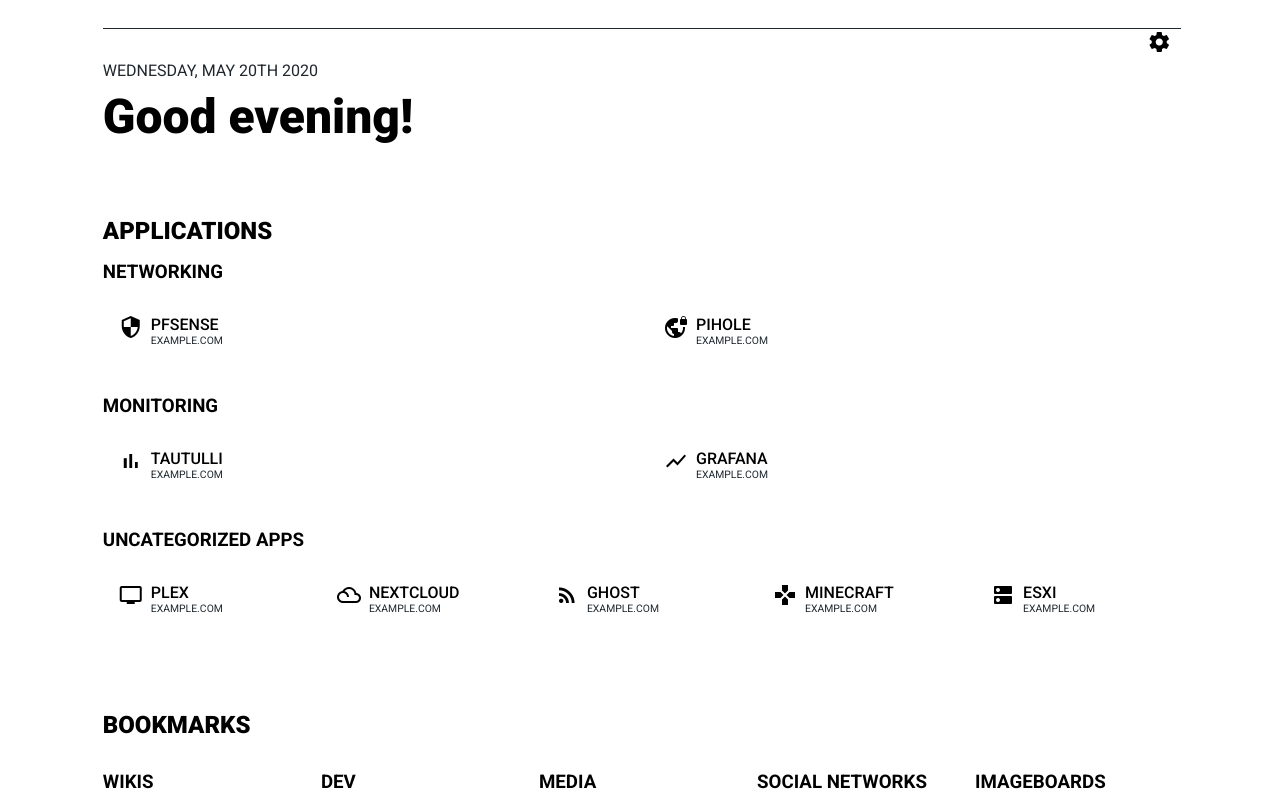
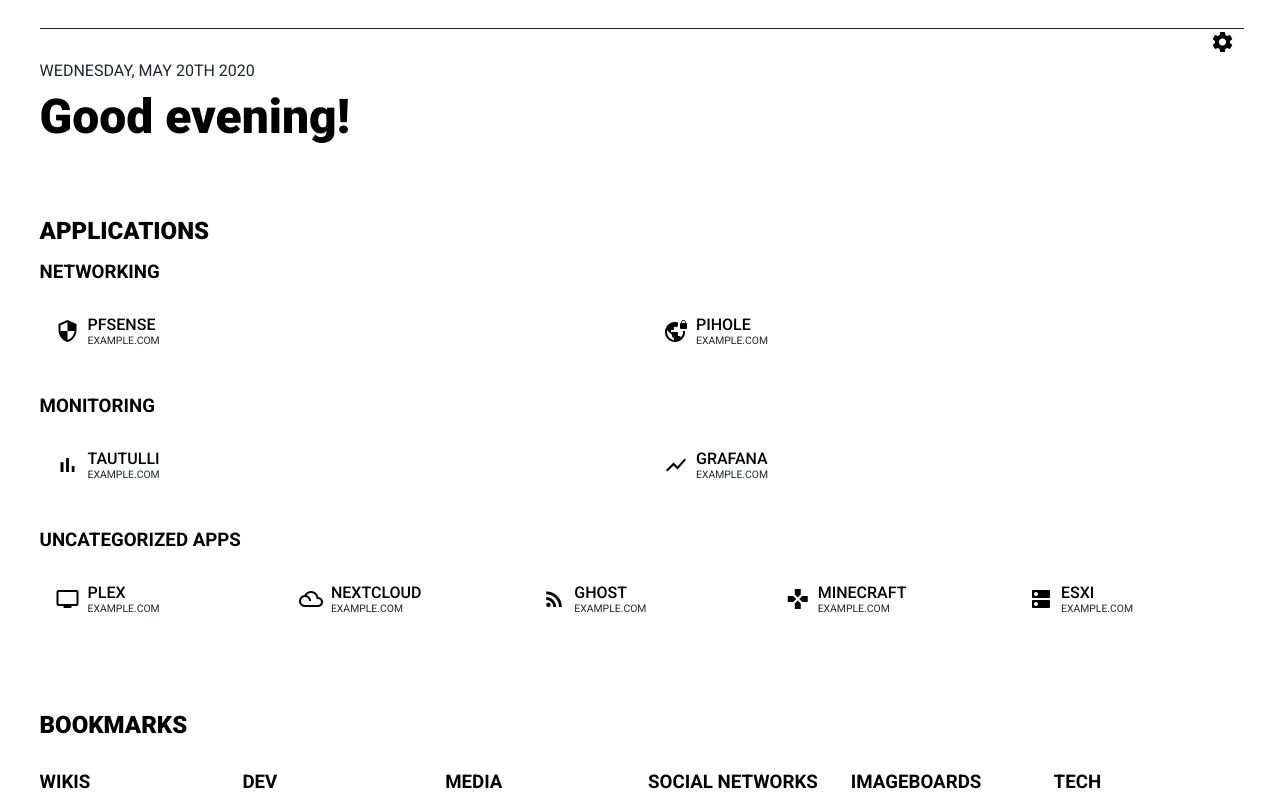
Before and after one commit to phntxx/dashboard, a React (Create React App) app: page / in a window 1280 px wide. Shown: the top 800 px of the page. Built offline with nearby package versions, Linux system fonts and the light colour scheme.

Commit message:
Tweaked CSS

```diff
--- a/src/app.tsx
+++ b/src/app.tsx
@@ -17,7 +17,7 @@
 `;
 
 const AppContainer = styled.div`
-  max-width: 85%;
+  max-width: 95%;
   margin: auto;
 `;
 
--- a/src/components/app.tsx
+++ b/src/components/app.tsx
@@ -10,6 +10,9 @@
 `;
 
 const IconContainer = styled.div`
+  display: flex;
+  justify-content: center;
+  align-items: center;
   margin-right: 0.5rem;
 `;
 
@@ -50,7 +53,7 @@
 export const App = ({ name, icon, url, displayURL }: IAppProps) => (
   <AppContainer>
     <IconContainer>
-      <Icon>{icon}</Icon>
+      <Icon name={icon} />
     </IconContainer>
     <DetailsContainer>
       <AppLink href={url}>{name}</AppLink>
--- a/src/components/elements.tsx
+++ b/src/components/elements.tsx
@@ -35,7 +35,7 @@
 
 export const ItemList = styled.ul`
   display: grid;
-  grid-template-columns: repeat(auto-fit, minmax(200px, 1fr));
+  grid-template-columns: repeat(auto-fit, minmax(150px, 1fr));
   grid-gap: 1rem;
   padding: 0;
   list-style: none;
@@ -82,18 +82,12 @@
 `;
 
 interface IIconButtonProps {
-  icon: String;
+  icon: string;
   onClick: any;
 }
 
-export const IconButton = ({ icon, onClick }: IIconButtonProps) => {
-  let StyledIcon = styled(Icon)`
-    text-color: ${selectedTheme.mainColor};
-  `;
-
-  return (
-    <StyledButton onClick={onClick}>
-      <StyledIcon>{icon}</StyledIcon>
-    </StyledButton>
-  );
-};
+export const IconButton = ({ icon, onClick }: IIconButtonProps) => (
+  <StyledButton onClick={onClick}>
+    <Icon name={icon} />
+  </StyledButton>
+);
--- a/src/components/icon.tsx
+++ b/src/components/icon.tsx
@@ -1,11 +1,11 @@
+import React from "react";
 import styled from "styled-components";
 import selectedTheme from "./themeManager";
 
-const Icon = styled.i`
+export const RawIcon = styled.i`
   font-family: "Material Icons";
   font-weight: normal;
   font-style: normal;
-  font-size: 24px;
   display: inline-block;
   line-height: 1;
   text-transform: none;
@@ -13,19 +13,24 @@
   word-wrap: normal;
   white-space: nowrap;
   direction: ltr;
-
-  text-color: ${selectedTheme.mainColor};
-
-  /* Support for all WebKit browsers. */
   -webkit-font-smoothing: antialiased;
-  /* Support for Safari and Chrome. */
   text-rendering: optimizeLegibility;
-
-  /* Support for Firefox. */
   -moz-osx-font-smoothing: grayscale;
-
-  /* Support for IE. */
   font-feature-settings: "liga";
 `;
 
-export default Icon;
+interface IIconProps {
+  name: string;
+  size?: string;
+}
+
+export const ComponentIcon = ({ name, size }: IIconProps) => {
+  let IconContainer = styled(RawIcon)`
+    font-size: ${size ? size : "24px"};
+    text-color: ${selectedTheme.mainColor};
+  `;
+
+  return <IconContainer>{name}</IconContainer>;
+};
+
+export default ComponentIcon;
```
